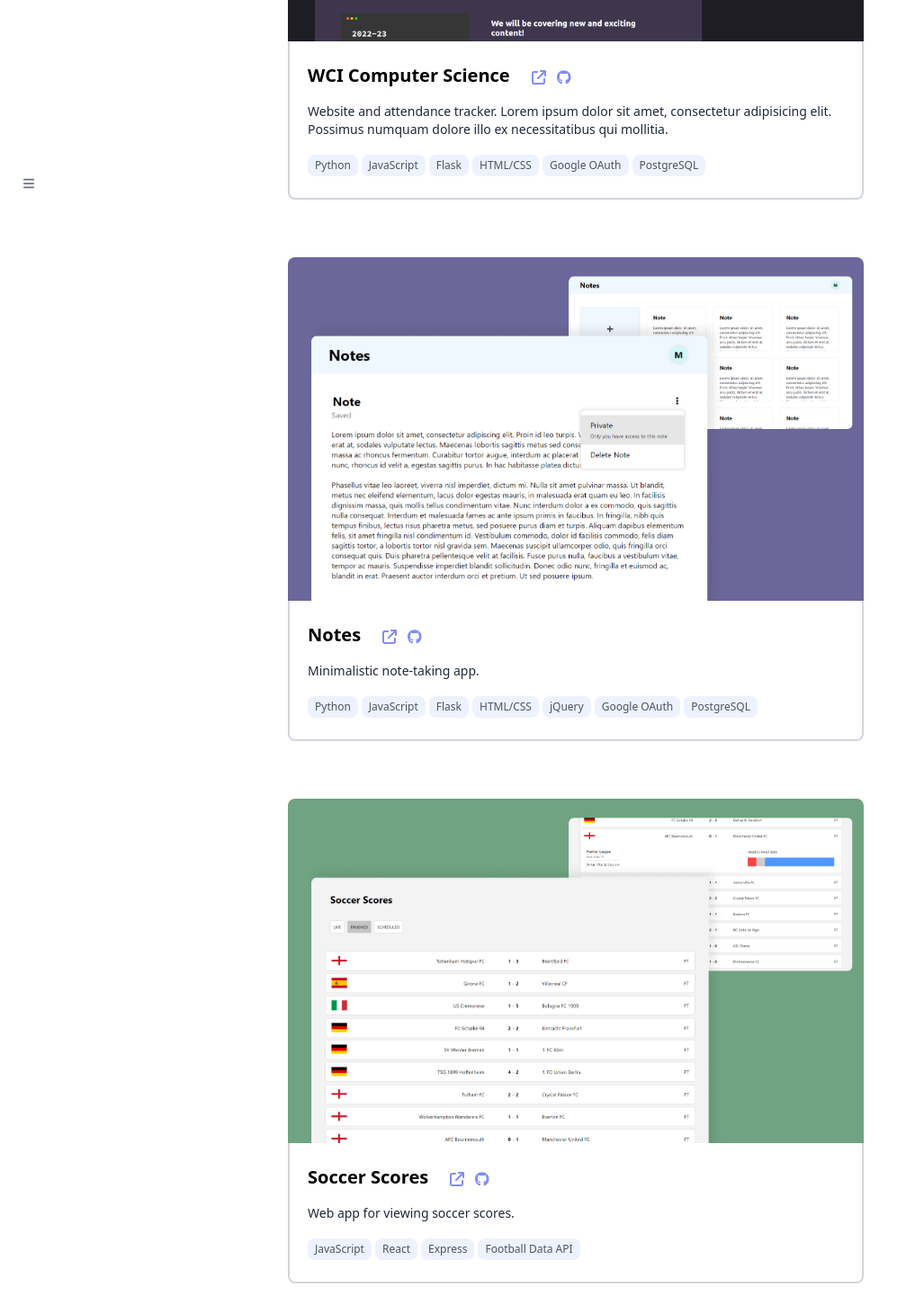
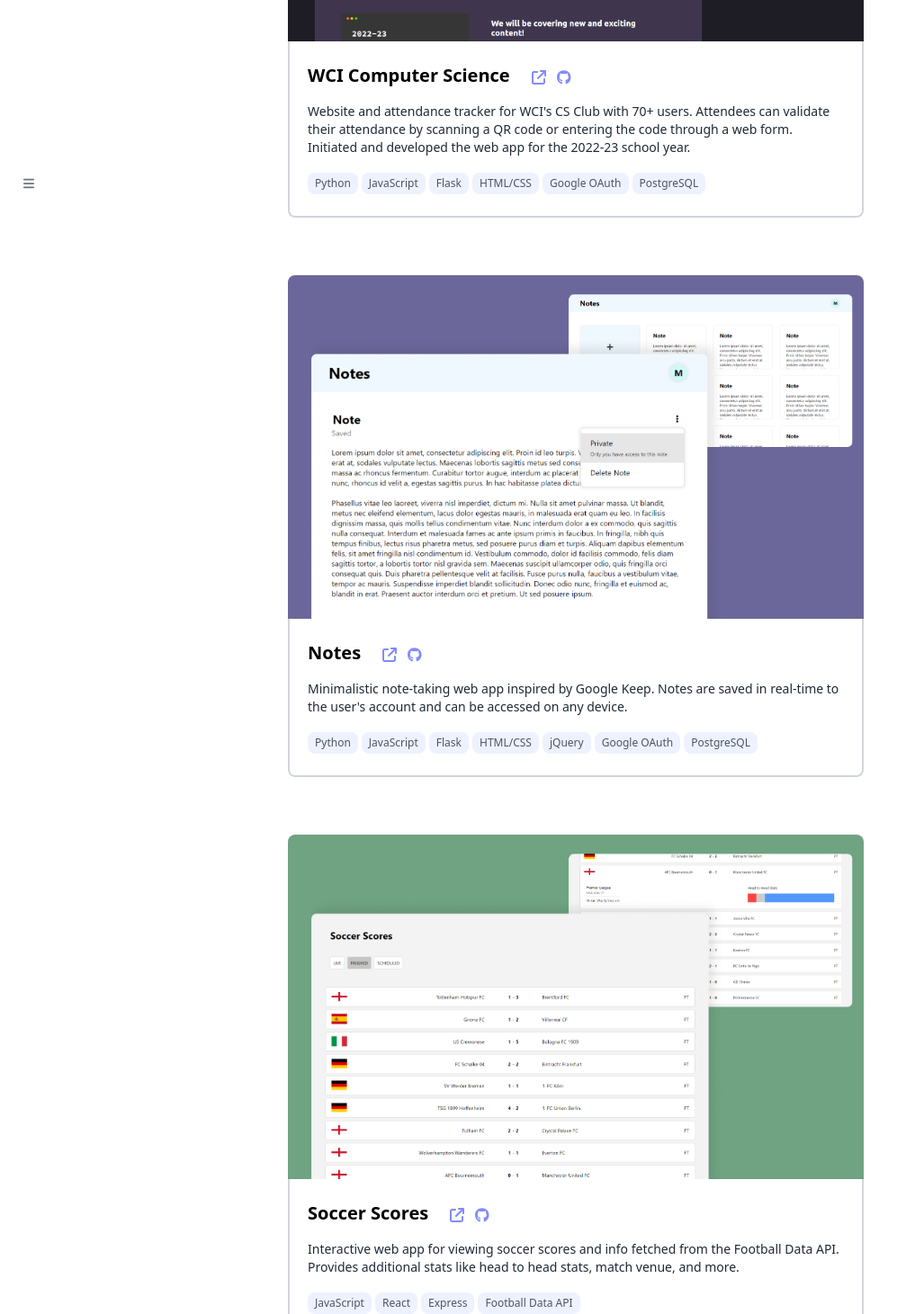
Before and after one commit to MiniCube11/website, a Next.js app: page /projects in a window 1280 px wide. Shown: the part 533-1994 px from the top of the page at 90% size, without its empty margins (0-997 px from the left). Built offline with nearby package versions, Linux system fonts and the light colour scheme; no server answers.

Commit message:
Update project descriptions

```diff
--- a/data/projects.ts
+++ b/data/projects.ts
@@ -2,7 +2,7 @@ export const featured = [
     {
         name: "WCI Computer Science",
         id: "wci-computer-science",
-        description: "Website and attendance tracker. Lorem ipsum dolor sit amet, consectetur adipisicing elit. Possimus numquam dolore illo ex necessitatibus qui mollitia.",
+        description: "Website and attendance tracker for WCI's CS Club with 70+ users. Attendees can validate their attendance by scanning a QR code or entering the code through a web form. Initiated and developed the web app for the 2022-23 school year.",
         image: "wcics.png",
         imageSmall: "wcics-sm.png",
         technologies: ["Python", "JavaScript", "Flask", "HTML/CSS", "Google OAuth", "PostgreSQL"],
@@ -12,7 +12,7 @@ export const featured = [
     {
         name: "Notes",
         id: "notes",
-        description: "Minimalistic note-taking app.",
+        description: "Minimalistic note-taking web app inspired by Google Keep. Notes are saved in real-time to the user's account and can be accessed on any device.",
         image: "notes.png",
         imageSmall: "notes-sm.png",
         technologies: ["Python", "JavaScript", "Flask", "HTML/CSS", "jQuery", "Google OAuth", "PostgreSQL"],
@@ -22,7 +22,7 @@ export const featured = [
     {
         name: "Soccer Scores",
         id: "soccer-scores",
-        description: "Web app for viewing soccer scores.",
+        description: "Interactive web app for viewing soccer scores and info fetched from the Football Data API. Provides additional stats like head to head stats, match venue, and more.",
         image: "soccerscores.png",
         imageSmall: "soccerscores-sm.png",
         technologies: ["JavaScript", "React", "Express", "Football Data API"],
```
